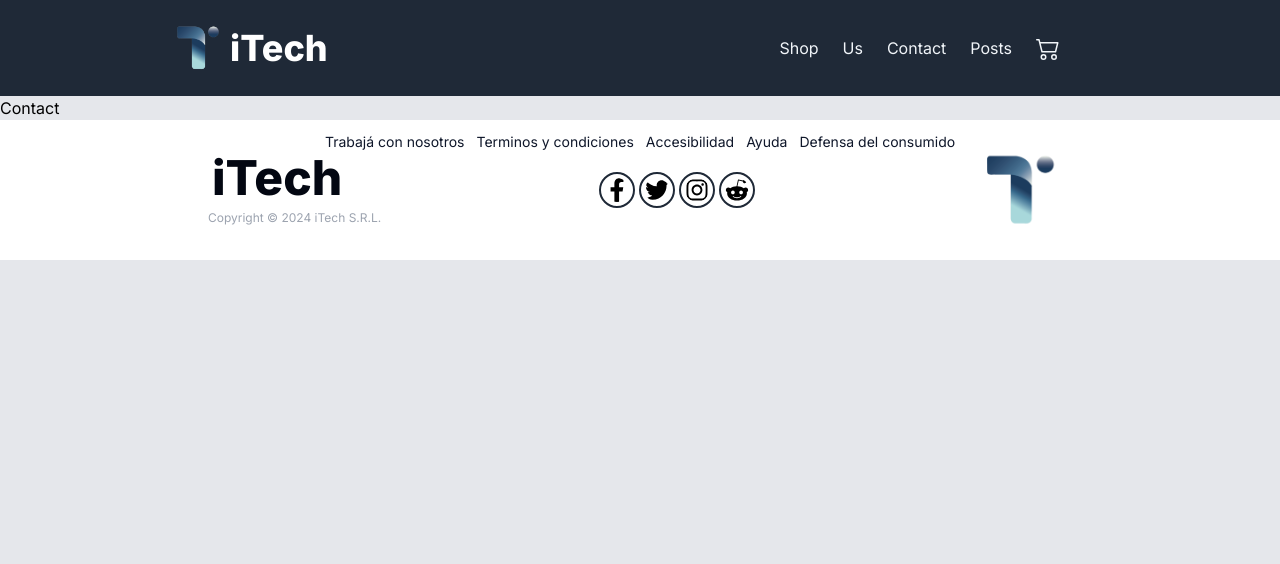
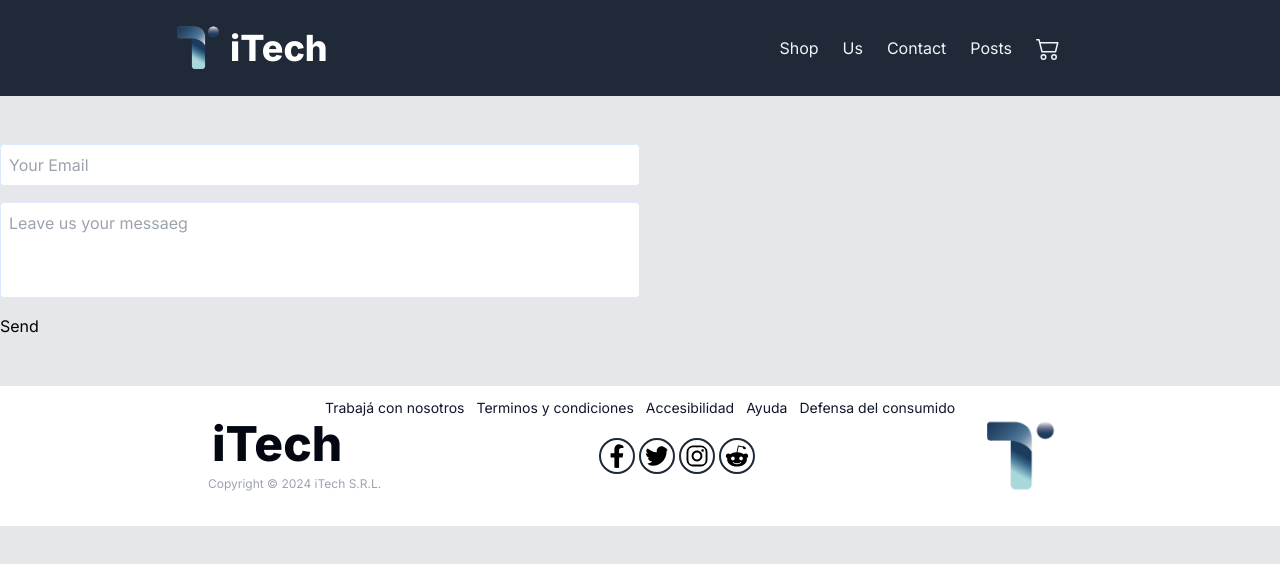
Before and after one commit to MatiasCancina/iTech-eCommerce, a Next.js app: page /contact in a window 1280 px wide. Shown: the top 564 px of the page. Built offline with nearby package versions, Linux system fonts and the light colour scheme.

Commit message:
contact email form

```diff
--- a/app/contact/page.jsx
+++ b/app/contact/page.jsx
@@ -1,7 +1,8 @@
+import ContactForm from "@/components/contact/ContactForm";
 import React from "react";
 
 export const Contact = () => {
-  return <div>Contact</div>;
+  return <ContactForm />;
 };
 
 export default Contact;
--- /dev/null
+++ b/components/contact/ContactForm.jsx
@@ -0,0 +1,44 @@
+"use client";
+
+import { useState } from "react";
+
+const ContactForm = () => {
+  const [values, setValues] = useState({ email: "", text: "" });
+
+  const handleChange = (e) => {
+    setValues({ ...values, [e.target.name]: e.target.value });
+  };
+
+  const handleSubmit = async (e) => {
+    e.preventDefault();
+    await fetch("http://localhost:3000/api/contact", {
+      method: "POST",
+      body: JSON.stringify(values),
+    });
+  };
+
+  return (
+    <form onSubmit={handleSubmit} className="my-12">
+      <input
+        type="email"
+        required
+        placeholder="Your Email"
+        className="p-2 rounded w-1/2 border border-blue-100 block my-4"
+        name="email"
+        onChange={handleChange}
+      />
+
+      <textarea
+        required
+        placeholder="Leave us your messaeg"
+        className="resize-none w-1/2 h-24 p-2 rounded border border-blue-100 block my-4"
+        name="text"
+        onChange={handleChange}
+      />
+
+      <button type="submit">Send</button>
+    </form>
+  );
+};
+
+export default ContactForm;
```
